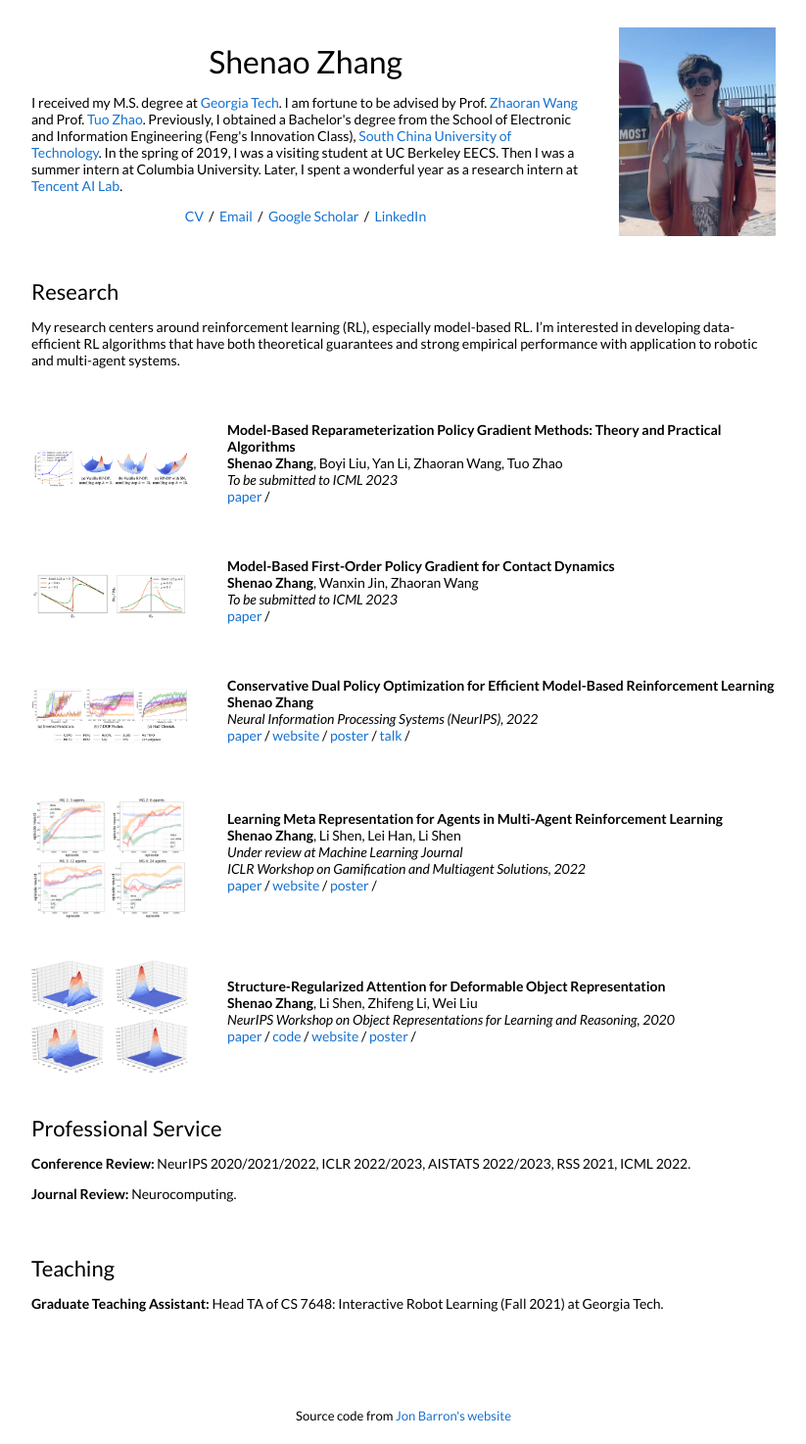
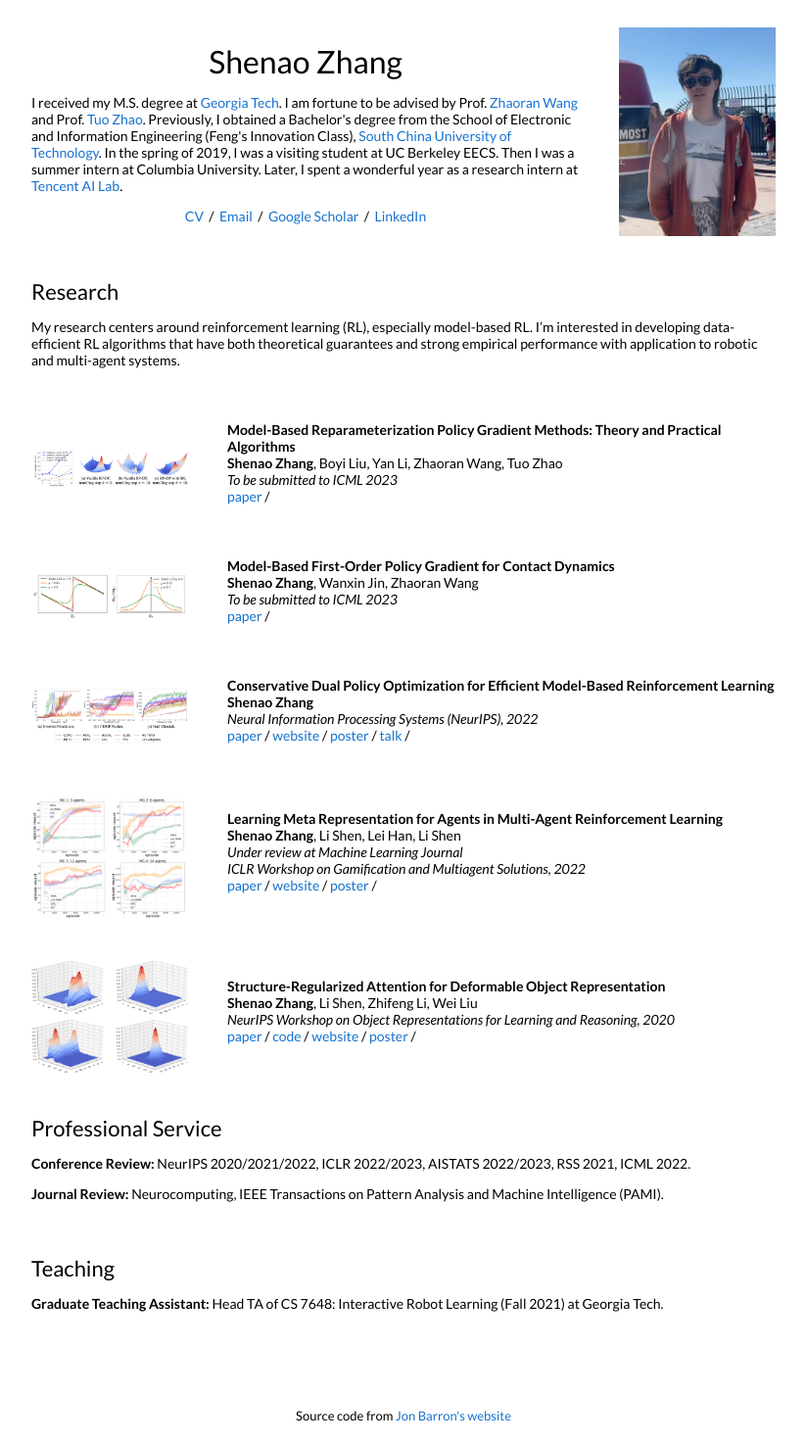
Before and after one commit to shenao-zhang/shenao-zhang.github.io, a Jekyll site: the page built from _posts/2021-12-02-mbpg.markdown, in a window 1280 px wide. Shown: the whole page at 98% size, without its empty margins (228-1051 px from the left). Built offline with Jekyll 4.4.1, drawn with Linux system fonts in a browser that asks for light colours.

Commit message:
Update default.html

```diff
--- a/_layouts/default.html
+++ b/_layouts/default.html
@@ -103,7 +103,7 @@
                 <b>Conference Review:</b> NeurIPS 2020/2021/2022, ICLR 2022/2023, AISTATS 2022/2023, RSS 2021, ICML 2022.
               </p>
               <p>
-                <b>Journal Review:</b> Neurocomputing.
+                <b>Journal Review:</b> Neurocomputing, IEEE Transactions on Pattern Analysis and Machine Intelligence (PAMI).
               </p>
             </td>
           </tr>
```
